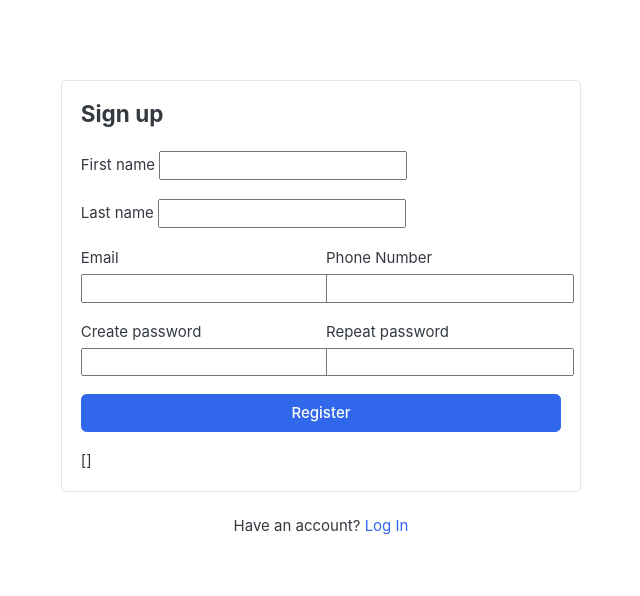
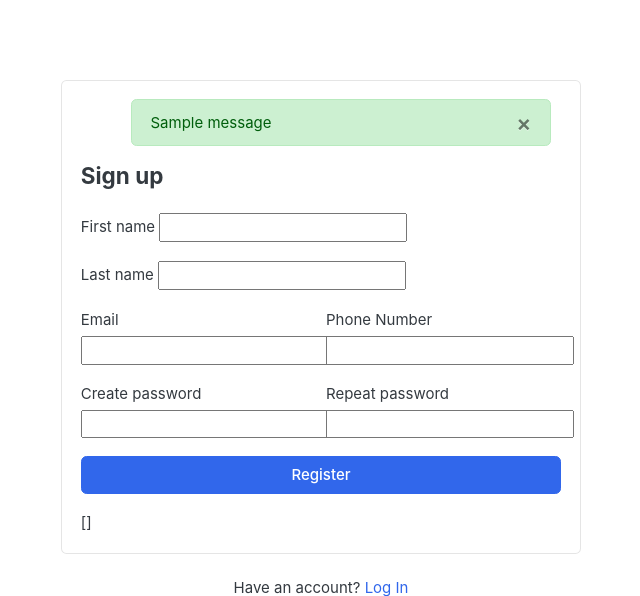
Before and after one commit to ortursucceeh/django-Ecommerce-site, a Django app: template templates/accounts/register.html in a window 1280 px wide. Shown: the part 118-714 px from the top of the page, without its empty margins (319-959 px from the left). Run offline with Django 4.2, Linux system fonts and the light colour scheme; the template is opened without the code that fills it: most values are stand-ins (such as "Sample title", 1, 10 or a date in 2020); one stand-in notice (Sample message) is shown; form fields are guessed from the names that the template uses; some libraries are stand-ins or nearby versions; some web fonts are replaced.

Commit message:
add alerts for registration page

```diff
--- a/accounts/views.py
+++ b/accounts/views.py
@@ -1,4 +1,5 @@
-from django.shortcuts import render
+from django.shortcuts import redirect, render
+from django.contrib import messages
 from accounts.models import Account
 from .forms import RegistrationForm
 # Create your views here.
@@ -18,6 +19,8 @@ def register(request):
                                 email=email, username=username, password=password)
             user.phone_number = phone_number
             user.save()
+            messages.success(request, "Registartion successfull!")
+            return redirect("register")
     else:
         form = RegistrationForm()
     context = {
--- a/static/mysite/js/script.js
+++ b/static/mysite/js/script.js
@@ -57,3 +57,7 @@ $(document).ready(function() {
 
 });
 // jquery end
+
+setTimeout(function(){
+    $("#message").fadeOut('slow')
+}, 3000);
--- a/templates/accounts/register.html
+++ b/templates/accounts/register.html
@@ -5,6 +5,7 @@
     <!-- ============================ COMPONENT REGISTER   ================================= -->
         <div class="card mx-auto" style="max-width:520px; margin-top:40px;">
           <article class="card-body">
+            {% include "mysite/includes/alerts.html" %}
             <header class="mb-4"><h4 class="card-title">Sign up</h4></header>
             <form action="{% url 'register' %}" method="POST">
                 {% csrf_token %}
--- /dev/null
+++ b/templates/mysite/includes/alerts.html
@@ -0,0 +1,15 @@
+{% if messages %}
+<ul class="messages">
+    {% for message in messages %}
+    <div id="messages" class="container">
+    <div{% if message.tags %} class="alert alert-{{ message.tags }}"{% endif %} role="alert">
+        <button type="button" class="close" data-dismiss="alert">
+            <span aria-hidden="true">&times</span>
+        </button>
+        {% if message.level == DEFAULT_MESSAGE_LEVELS.ERROR %}Important: {% endif %}
+        {{ message }}
+    </div>
+    </div>
+    {% endfor %}
+</ul>
+{% endif %}
```
Also changed, not shown: greatkart/settings.py (+7 -0 lines).
